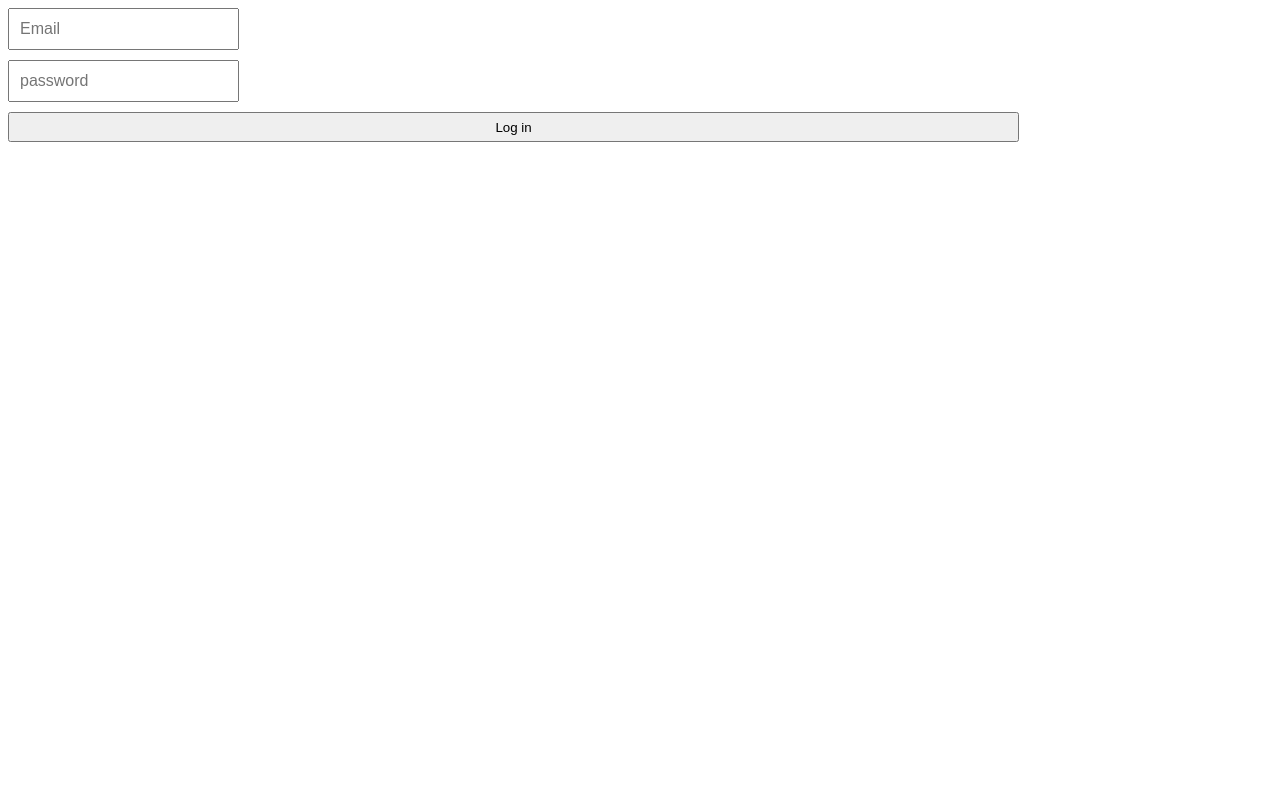
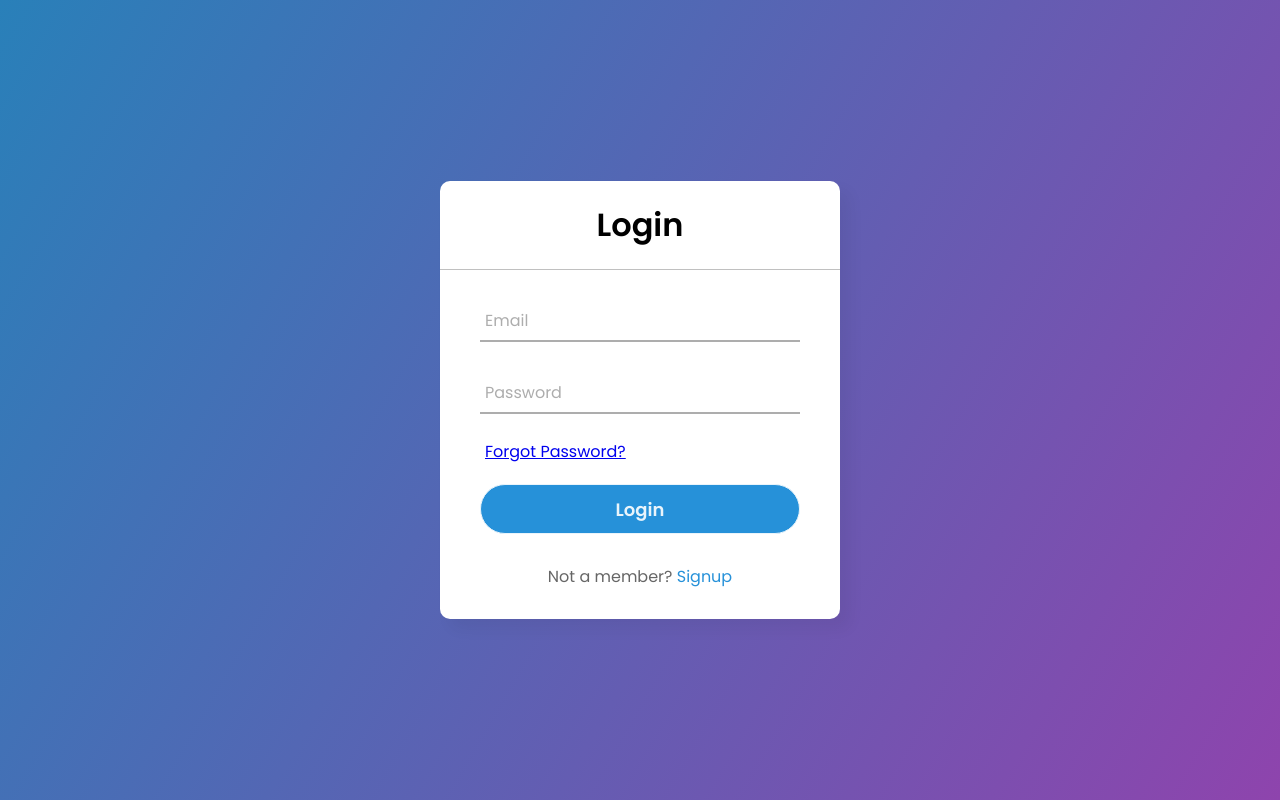
Before and after one commit to mini-M-py/mini_messenger, a FastAPI app: page /Login in a window 1280 px wide. Run offline with FastAPI, Linux system fonts and the light colour scheme; parts of the project's set-up code (start-up, migrations or seed data) failed here and were passed over.

Commit message:
login and forget webpage

```diff
--- a/app/main.py
+++ b/app/main.py
@@ -46,3 +46,9 @@ async def get(request: Request,  user_id: int = Depends(oauth2.get_current_user)
 async def get(request: Request):
     extensions = request.query_params.get('extensions', {})
     return templates.TemplateResponse("login.html", {"request":request, "extensions":extensions})
+
+#forget password page
+@app.get('/forget_password')
+async def get(request: Request):
+    extensions = request.query_params.get('extensions', {})
+    return templates.TemplateResponse("forget.html", {"request":request, "extensions":extensions})
--- /dev/null
+++ b/static/css/login.css
@@ -0,0 +1,120 @@
+@import url('https://fonts.googleapis.com/css2?family=Noto+Sans:wght@700&family=Poppins:wght@400;500;600&display=swap');
+*{
+  margin: 0;
+  padding: 0;
+  box-sizing: border-box;
+  font-family: "Poppins", sans-serif;
+}
+body{
+  margin: 0;
+  padding: 0;
+  background: linear-gradient(120deg,#2980b9, #8e44ad);
+  height: 100vh;
+  overflow: hidden;
+}
+.center{
+  position: absolute;
+  top: 50%;
+  left: 50%;
+  transform: translate(-50%, -50%);
+  width: 400px;
+  background: white;
+  border-radius: 10px;
+  box-shadow: 10px 10px 15px rgba(0,0,0,0.05);
+}
+.center h1{
+  text-align: center;
+  padding: 20px 0;
+  border-bottom: 1px solid silver;
+}
+.center form{
+  padding: 0 40px;
+  box-sizing: border-box;
+}
+form .txt_field{
+  position: relative;
+  border-bottom: 2px solid #adadad;
+  margin: 30px 0;
+}
+.txt_field input{
+  width: 100%;
+  padding: 0 5px;
+  height: 40px;
+  font-size: 16px;
+  border: none;
+  background: none;
+  outline: none;
+}
+.txt_field label{
+  position: absolute;
+  top: 50%;
+  left: 5px;
+  color: #adadad;
+  transform: translateY(-50%);
+  font-size: 16px;
+  pointer-events: none;
+  transition: .5s;
+}
+.txt_field span::before{
+  content: '';
+  position: absolute;
+  top: 40px;
+  left: 0;
+  width: 0%;
+  height: 2px;
+  background: #2691d9;
+  transition: .5s;
+}
+.txt_field input:focus ~ label,
+.txt_field input:valid ~ label{
+  top: -5px;
+  color: #2691d9;
+}
+.txt_field input:focus ~ span::before,
+.txt_field input:valid ~ span::before{
+  width: 100%;
+}
+.pass{
+  margin: -5px 0 20px 5px;
+  color: #a6a6a6;
+  cursor: pointer;
+}
+.pass:hover{
+  text-decoration: underline;
+}
+input[type="submit"]{
+  width: 100%;
+  height: 50px;
+  border: 1px solid;
+  background: #2691d9;
+  border-radius: 25px;
+  font-size: 18px;
+  color: #e9f4fb;
+  font-weight: 700;
+  cursor: pointer;
+  outline: none;
+}
+input[type="submit"]:hover{
+  border-color: #2691d9;
+  transition: .5s;
+}
+.signup_link{
+  margin: 30px 0;
+  text-align: center;
+  font-size: 16px;
+  color: #666666;
+}
+.signup_link a{
+  color: #2691d9;
+  text-decoration: none;
+}
+.signup_link a:hover{
+  text-decoration: underline;
+}
+.warning{
+  margin:30px 0;
+  text-align: center;
+  font-size: 16px;
+  text-decoration: underline;
+  color: red;
+}
--- a/templates/login.html
+++ b/templates/login.html
@@ -1,62 +1,31 @@
 <!DOCTYPE html>
-<html lang="en">
-<head>
-    <meta charset="UTF-8">
-    <meta name="viewport" content="width=device-width, initial-scale=1.0">
-    <title>Document</title>
-    <style>
-        .form1 input{
-            display: block;
-            padding: 10px;
-            margin-bottom: 10px;
-            font-size: 16px;
-        }
-        button{
-            width: 80%;
-            height: 30px;
-        }
-        .warning{
-            display: none;
-            color: white;
-            background-color: rgb(230, 116, 116);
-            opacity: 80%;
-            padding: 3px;
-            margin-bottom: 3px;
-            width: 30%;
-        }
+<html lang="en" dir="ltr">
+  <head>
+    <meta charset="utf-8">
+    <title>Login</title>
+    <link href="static/css/login.css" rel="stylesheet" type="text/css">
+  </head>
+  <body>
+    <div class="center">
+      <h1>Login</h1>
+      <form method="post">
+        <div class="txt_field">
+          <input name="username" type="email" required>
+          <span></span>
+          <label>Email</label>
+        </div>
+        <div class="txt_field">
+          <input name = "password" type="password" required>
+          <span></span>
+          <label>Password</label>
+        </div>
+        <div class="pass"><a href="/forget_password">Forgot Password?</a> </div>
+        <input type="submit" value="Login">
+        <div class="signup_link">
+          Not a member? <a href="#">Signup</a>
+        </div>
+      </form>
+    </div>
 
-    </style>
-</head>
-<body>
-    <small class="warning">invalid username and password</small>
-    <form class="form1">
-        <input type="text" placeholder="Email" name="username">
-        <input  type="password" placeholder="password" name="password">
-        <button type="submit">Log in</button>
-
-    </form>
-
-    <script>
-        let formEl = document.querySelector('.form1');
-        let warning = document.querySelector('.warning')
-        formEl.addEventListener('submit', event => {
-            event.preventDefault();
-
-            let formData = new FormData(formEl)
-            let data = new URLSearchParams(formData)
-            fetch('http://127.0.0.1:8000/login', {
-                method: 'POST',
-                body: data
-
-            }).then(res => res.json())
-                .then(data => {
-                    if (data.access_token) {
-                        localStorage.setItem('token', data.access_token)
-                    } else {
-                        warning.style.display = 'block'
-                    }
-                }).catch(error => console.log(error))
-        })
-    </script>
-</body>
+  </body>
 </html>
```
Also changed, not shown: templates/forget.html (added, +87 -0 lines).
